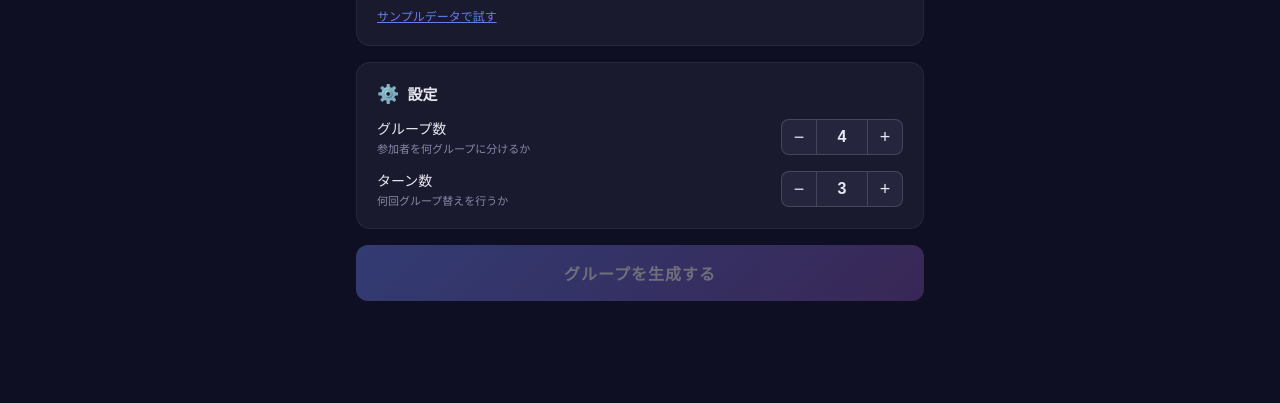
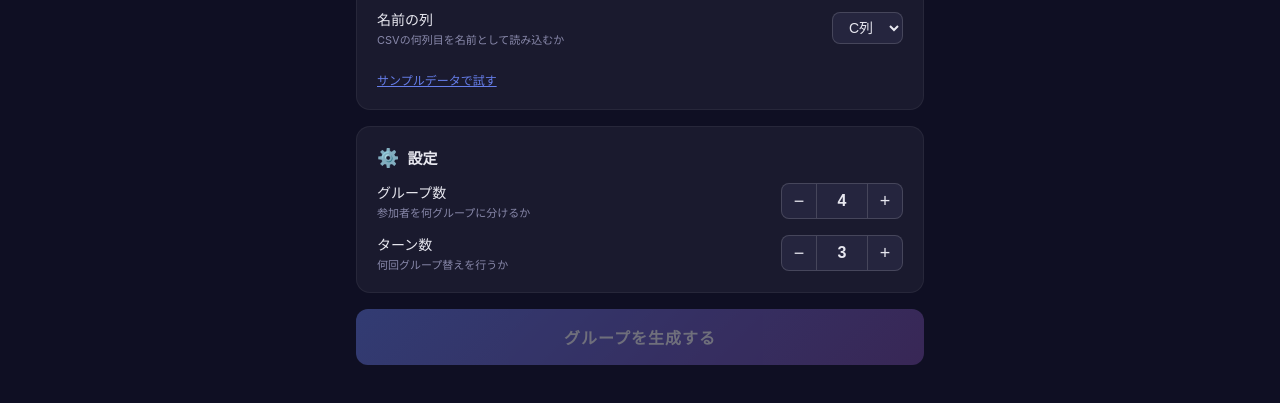
Before and after one commit to kabuchin-sys/offkai-group-sorter, a plain HTML site: page index.html in a window 1280 px wide. Shown: the part 305-708 px from the top of the page. Drawn offline with Linux system fonts and the light colour scheme.

Commit message:
Auto-update from Claude Code

```diff
--- a/index.html
+++ b/index.html
@@ -442,6 +442,22 @@ body {
       </div>
       <input type="file" id="csvFileInput" accept=".csv,.txt">
       <div id="fileInfo" style="display:none"></div>
+      <div class="setting-row" style="margin-top:12px;">
+        <div class="setting-label">
+          名前の列
+          <small>CSVの何列目を名前として読み込むか</small>
+        </div>
+        <select id="nameColumn" onchange="reParseIfLoaded()" style="background:var(--surface2);border:1px solid rgba(255,255,255,0.15);color:var(--text);border-radius:8px;padding:6px 12px;font-size:14px;min-width:70px;">
+          <option value="0">A列</option>
+          <option value="1">B列</option>
+          <option value="2" selected>C列</option>
+          <option value="3">D列</option>
+          <option value="4">E列</option>
+          <option value="5">F列</option>
+          <option value="6">G列</option>
+          <option value="7">H列</option>
+        </select>
+      </div>
       <span class="sample-link" onclick="loadSampleData()">サンプルデータで試す</span>
     </div>
 
```
